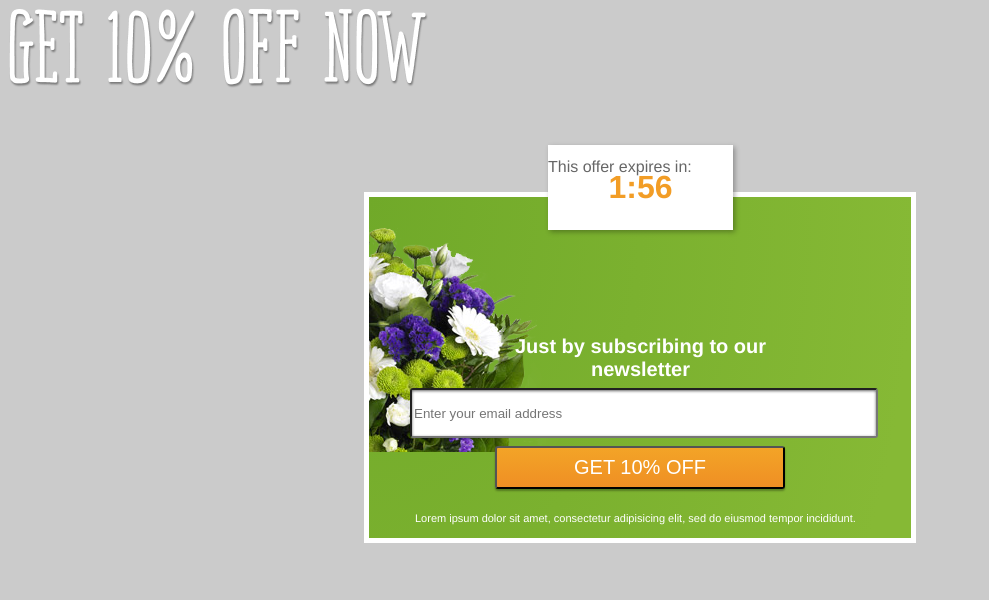
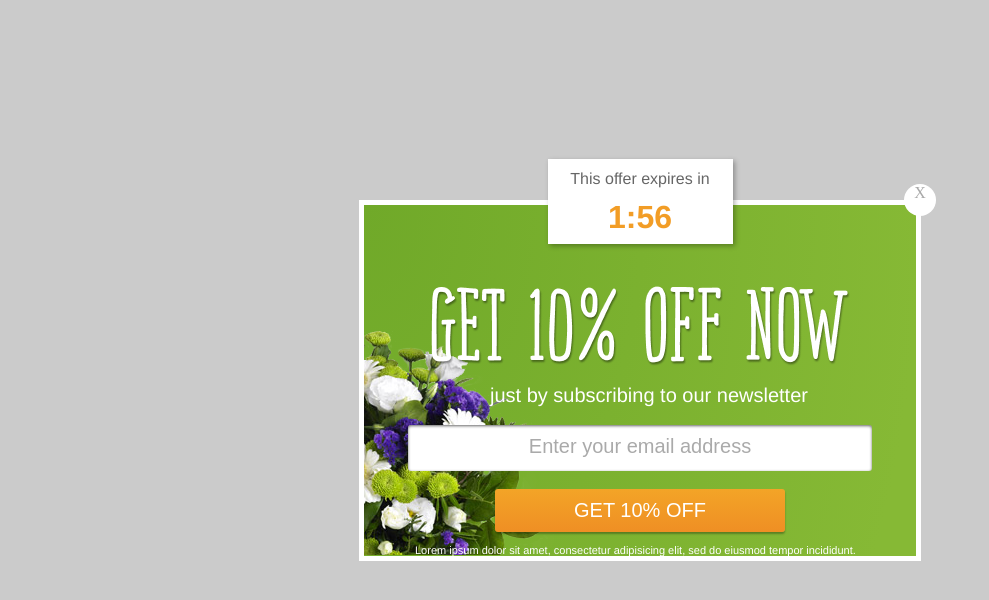
Before and after one commit to jordanwuuuu/interviewTask, a plain HTML site: page conversions.com/Q1/index.html in a window 1280 px wide. Shown: the whole page, without its empty margins (0-989 px from the left). Drawn offline with Linux system fonts and the light colour scheme.

Commit message:
completed Q1

```diff
--- a/conversions.com/Q1/index.css
+++ b/conversions.com/Q1/index.css
@@ -2,148 +2,130 @@ body {
   background-color: rgb(203, 203, 203);
 }
 
+#cv-lightbox {
+  display: flex;
+  flex-direction: column;
+  justify-content: center;
+  align-items: center;
+}
+
+#popUpBackground {
+  position: relative;
+  width: 552px;
+  height: 351px;
+  top: 192px;
+  background: radial-gradient(
+    100.91% 249.56% at 0% 0%,
+    #70a929 0%,
+    #86b935 100%
+  );
+  filter: drop-shadow();
+  border: 5px solid #ffffff;
+}
+
+#flowerBackground {
+  position: relative;
+  top: 27%;
+  width: 193px;
+  height: 255px;
+  background-image: url("assets/flowers.png");
+}
+
+#expirationBox {
+  position: relative;
+  align-content: center;
+  width: 185px;
+  height: 85px;
+  top: -210px;
+  background: #ffffff;
+  box-shadow: 2px 2px 5px rgba(0, 0, 0, 0.3);
+}
+
 #timer {
+  position: relative;
+  top: -10px;
   font-family: Helvetica, sans-serif;
   color: #f29d26;
-  align-items: center;
   text-align: center;
-  left: 600px;
-  top: 185px;
+  margin-bottom: 10px;
+
 }
 
 #expirationText {
   font-family: Helvetica;
   font-style: normal;
   font-weight: normal;
-  position: absolute;
   color: #666666;
   font-size: 16px;
   text-align: center;
 }
 
-#expirationBox {
-  position: absolute;
-  align-content: center;
-  width: 185px;
-  height: 85px;
-  left: 548px;
-  top: 145px;
-
-  background: #ffffff;
-  box-shadow: 2px 2px 5px rgba(0, 0, 0, 0.3);
-}
-
-.popUpBackground {
-  /* background-color: #ffffff; */
-  /* background-image: url("assets/background.png");
-  border-width: 5px;
-  width: 552px;
-  height: 351px;
-  left: 364px;
-  top: 192px;
-  filter: drop-shadow(2px 2px 5px rgba(0, 0, 0, 0.5)); */
-  box-sizing: border-box;
-
-  position: absolute;
-  width: 552px;
-  height: 351px;
-  left: 364px;
-  top: 192px;
-
-  background: radial-gradient(
-      100.91% 249.56% at 0% 0%,
-      #70a929 0%,
-      #86b935 100%
-    )
-    /* warning: gradient uses a rotation that is not supported by CSS and may not behave as expected */;
-  border: 5px solid #ffffff;
-}
-
-.flowerBackground {
-  width: 193px;
-  height: 255px;
-  left: 189px;
-  top: 30px;
-
-  background-image: url("assets/flowers.png");
-}
-
-.textBox {
-  position: absolute;
+#closeButton {
+  position: relative;
+  height: 32px;
+  width: 32px;
+  top: -270px;
+  right: -280px;
+  background-color: #ffffff;
+  border-radius: 50%;
+  text-align: center;
+  color: #A9A9A9;
 }
 
 .title {
-  width: 421px;
-  height: 109px;
-  left: 430px;
-  top: 237px;
-
-  font-family: "Soundtrack Bold";
-  font-size: 45px;
-  line-height: 111px;
-  display: flex;
-  align-items: flex-end;
-  text-align: center;
-
+  position: relative;
+  top: -200px;
   color: #ffffff;
-
   text-shadow: 1px 2px 2px rgba(0, 0, 0, 0.4);
 }
 
 .subtitle {
   font-family: "Helvetica Neue";
-  width: 311px;
+  font-style: normal;
+  font-weight: normal;
+  position: relative;
+  width: 400px;
   height: 25px;
-  left: 485px;
-  top: 339px;
+  top: -200px;
+  left: 50px;
   font-size: 20px;
-  line-height: 23px;
-  display: flex;
-  align-items: flex-end;
-  text-align: center;
   color: #ffffff;
 }
 
 button {
   color: white;
   font-size: 20px;
-  position: absolute;
+  position: relative;
   width: 290px;
   height: 43px;
-  left: 495px;
-  top: 446px;
-
+  top: -200px;
+  border: 0;
   background: linear-gradient(180deg, #f3a427 0%, #ef8f24 100%);
   box-shadow: 0px 2px 2px rgba(0, 0, 0, 0.3);
   border-radius: 3px;
 }
 
 button:hover {
-  color: white;
-  font-size: 20px;
-  width: 290px;
   background: linear-gradient(180deg, #e79c25 0%, #e48822 100%);
   box-shadow: 0px 2px 2px rgba(0, 0, 0, 0.3);
-  border-radius: 3px;
 }
+
 .emailField {
-  position: absolute;
+  position: relative;
   width: 460px;
   height: 44px;
-  left: 410px;
-  top: 388px;
-
+  top: -200px;
   background: #ffffff;
   box-shadow: inset 0px 1px 3px rgba(0, 0, 0, 0.6);
   border-radius: 3px;
+  border:0;
 }
 
 .tAndCs {
-  position: absolute;
+  position: relative;
   width: 450px;
   height: 14px;
-  left: 415px;
-  top: 500px;
+  top: -200px;
 
   font-family: "Helvetica Neue";
   font-size: 11px;
@@ -154,3 +136,9 @@ button:hover {
 
   color: #ffffff;
 }
+
+::placeholder {
+  text-align: center;
+  font-size: 20px;
+  color: #aaaaaa;
+}
--- a/conversions.com/Q1/index.html
+++ b/conversions.com/Q1/index.html
@@ -6,17 +6,23 @@
   </head>
   <body>
     <div id="cv-lightbox">
-      <div class="popUpBackground">
-        <div class="flowerBackground"></div>
+      <div id="popUpBackground">
+        <div id="flowerBackground"></div>
       </div>
 
       <div id="expirationBox">
-        <h1 id="expirationText">This offer expires in:</h1>
+        <h1 id="expirationText">This offer expires in</h1>
         <h1 id="timer"></h1>
       </div>
 
-      <img src="./assets/GET 10% OFF NOW.png" alt="GET 10% OFF NOW" />
-      <h2 class="textBox subtitle">Just by subscribing to our newsletter</h2>
+      <div id="closeButton"> X</div>
+
+      <img
+        class="title"
+        src="./assets/GET 10% OFF NOW.png"
+        alt="GET 10% OFF NOW"
+      />
+      <h2 class="textBox subtitle">just by subscribing to our newsletter</h2>
 
       <input
         type="text"
```
Also changed, not shown: conversions.com/Q2.js (renamed from conversions.com/priceHighlighter.js), 2 other files.
